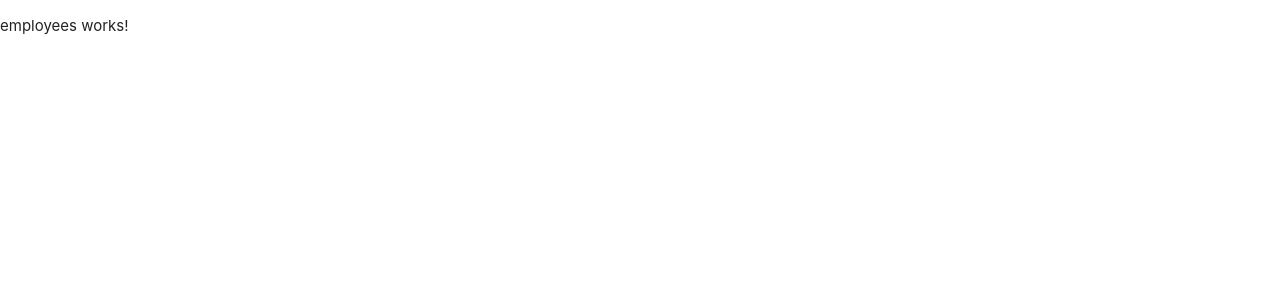
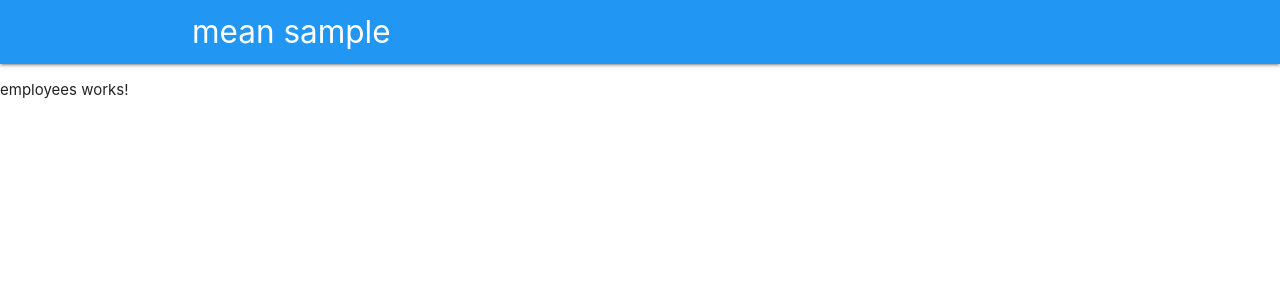
Before and after one commit to mgaticah/mean-tutorial, an Angular app in the folder frontend/: page / in a window 1280 px wide. Shown: the top 300 px of the page. Built offline with nearby package versions, Linux system fonts and the light colour scheme.

Commit message:
Agregando un NAV en app.component.html

```diff
--- a/frontend/src/app/app.component.html
+++ b/frontend/src/app/app.component.html
@@ -1 +1,6 @@
+<nav class="nav-wrapper blue ">
+  <div class="container">
+    <a href="/" class="brand-logo">mean sample</a>
+  </div>
+</nav>
 <app-employees></app-employees>
```
